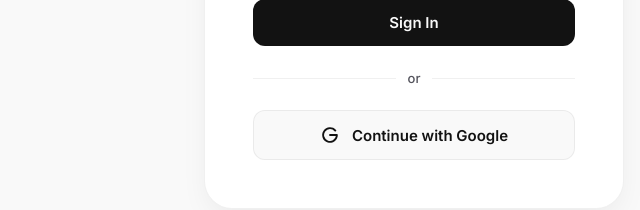
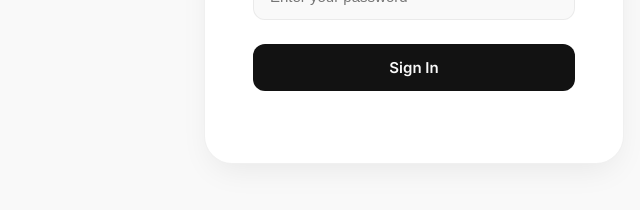
Before and after one commit to igormzs/divid-o, a Next.js app: page / in a window 1280 px wide. Shown: the part 478-688 px from the top of the page, without its empty margins (226-866 px from the left). Built offline with nearby package versions, Linux system fonts and the light colour scheme; no server answers.

Commit message:
fix: remove Google Login and add first_name to signup metadata

```diff
--- a/src/components/LoginModal.module.css
+++ b/src/components/LoginModal.module.css
@@ -127,57 +127,8 @@
   cursor: wait;
 }
 
-.divider {
-  display: flex;
-  align-items: center;
-  text-align: center;
-  margin: 24px 0;
-  color: var(--text-secondary);
-  font-size: 13px;
-  font-weight: 500;
-}
 
-.divider::before, .divider::after {
-  content: '';
-  flex: 1;
-  border-bottom: 1px solid var(--border-light);
-}
 
-.divider span {
-  padding: 0 12px;
-}
-
-.googleBtn {
-  display: flex;
-  align-items: center;
-  justify-content: center;
-  gap: 12px;
-  width: 100%;
-  padding: 14px;
-  background: var(--bg-main);
-  border: 1px solid var(--border-light);
-  border-radius: var(--radius-sm);
-  font-size: 15px;
-  font-weight: 600;
-  color: var(--text-primary);
-  cursor: pointer;
-  transition: all 0.2s;
-  outline: none;
-}
-
-.googleBtn:hover:not(:disabled) {
-  background: var(--bg-pastel-purple);
-  border-color: var(--color-purple);
-}
-
-.googleBtn:disabled {
-  opacity: 0.7;
-  cursor: wait;
-}
-
-.icon {
-  font-size: 20px;
-}
 
 .tabs {
   display: flex;
--- a/src/components/LoginModal.tsx
+++ b/src/components/LoginModal.tsx
@@ -4,7 +4,7 @@ import { useState } from 'react';
 import { createClient } from '@/utils/supabase/client';
 import { toast } from 'sonner';
 import styles from './LoginModal.module.css';
-import { GoogleLogo, Cube } from '@phosphor-icons/react';
+import { Cube } from '@phosphor-icons/react';
 
 export default function LoginModal() {
   const [isLogin, setIsLogin] = useState(true);
@@ -44,6 +44,7 @@ export default function LoginModal() {
         options: {
           data: {
             full_name: firstName,
+            first_name: firstName,
           }
         }
       });
@@ -57,20 +58,7 @@ export default function LoginModal() {
     }
   };
 
-  const handleGoogleLogin = async () => {
-    setIsLoading(true);
-    const { error } = await supabase.auth.signInWithOAuth({
-      provider: 'google',
-      options: {
-        redirectTo: `${location.origin}/auth/callback`,
-      },
-    });
 
-    if (error) {
-      toast.error('Could not authenticate with Google.');
-      setIsLoading(false);
-    }
-  };
 
   return (
     <div className={styles.overlay}>
@@ -144,14 +132,7 @@ export default function LoginModal() {
           </button>
         </form>
 
-        <div className={styles.divider}>
-          <span>or</span>
-        </div>
 
-        <button onClick={handleGoogleLogin} type="button" className={styles.googleBtn} disabled={isLoading}>
-          <GoogleLogo weight="bold" className={styles.icon} />
-          Continue with Google
-        </button>
       </div>
     </div>
   );
```
